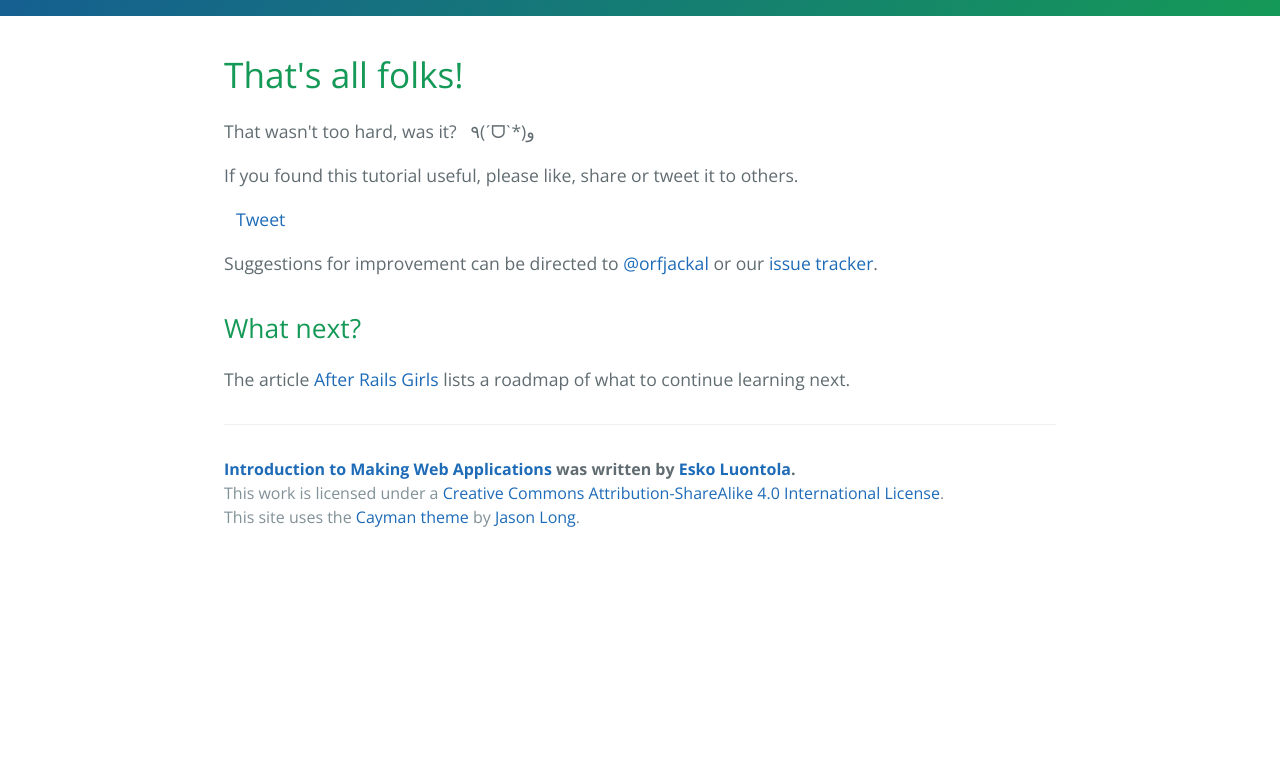
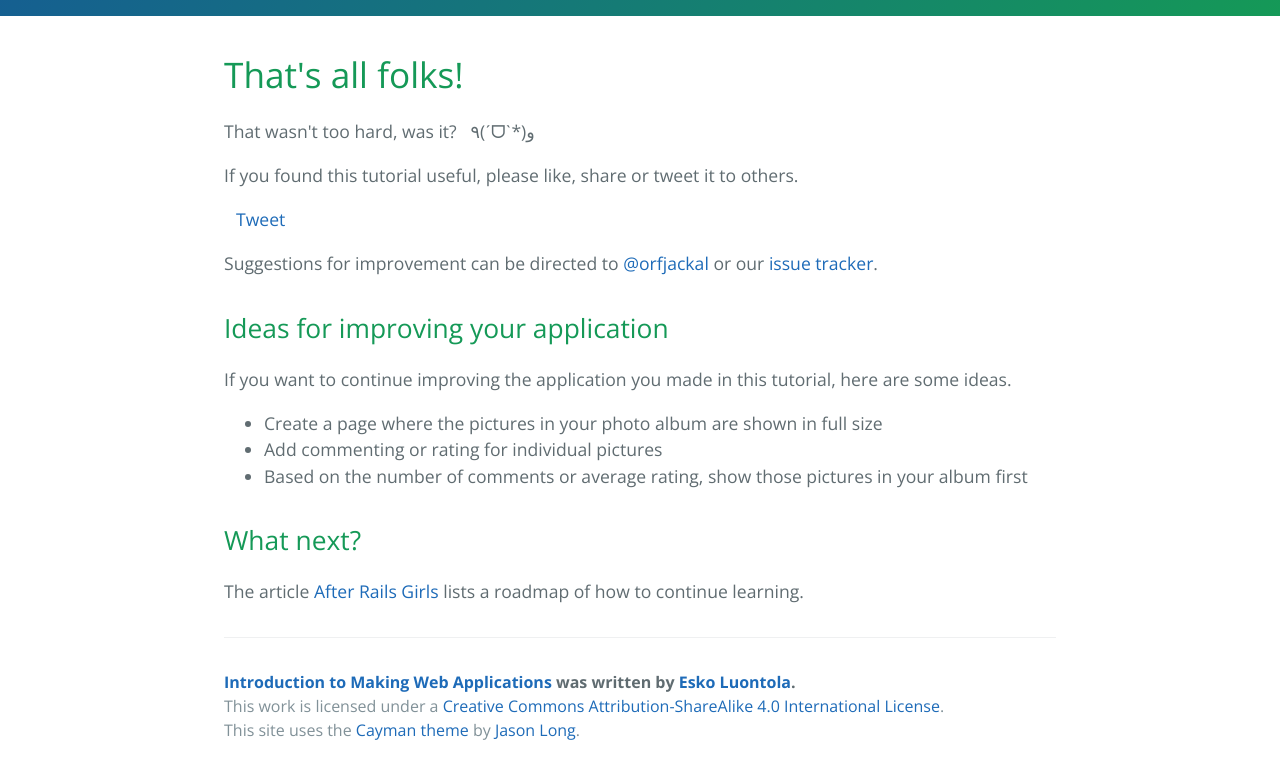
Before and after one commit to luontola/web-intro, a Jekyll site: the page built from the-end.html, in a window 1280 px wide. Shown: the part 320-1094 px from the top of the page. Built offline with Jekyll 4.4.1, drawn with Linux system fonts in a browser that asks for light colours; Markdown is read by kramdown in place of the engine named in the settings; comment, search, counter and statistics services are not loaded; before the commit the page ends 900 px from its top, so only the background shows below that.

Commit message:
Ideas for improving your application

```diff
--- a/the-end.html
+++ b/the-end.html
@@ -34,6 +34,16 @@ permalink: /the-end/
 <p>Suggestions for improvement can be directed to <a href="https://twitter.com/orfjackal">@orfjackal</a> or our <a href="https://github.com/orfjackal/web-intro/issues">issue tracker</a>.</p>
 
 
+<h2>Ideas for improving your application</h2>
+
+<p>If you want to continue improving the application you made in this tutorial, here are some ideas.</p>
+
+<ul>
+  <li>Create a page where the pictures in your photo album are shown in full size</li>
+  <li>Add commenting or rating for individual pictures</li>
+  <li>Based on the number of comments or average rating, show those pictures in your album first</li>
+</ul>
+
 <h2>What next?</h2>
 
-<p>The article <a href="http://blog.orfjackal.net/2015/05/after-rails-girls.html">After Rails Girls</a> lists a roadmap of what to continue learning next.</p>
+<p>The article <a href="http://blog.orfjackal.net/2015/05/after-rails-girls.html">After Rails Girls</a> lists a roadmap of how to continue learning.</p>
```
